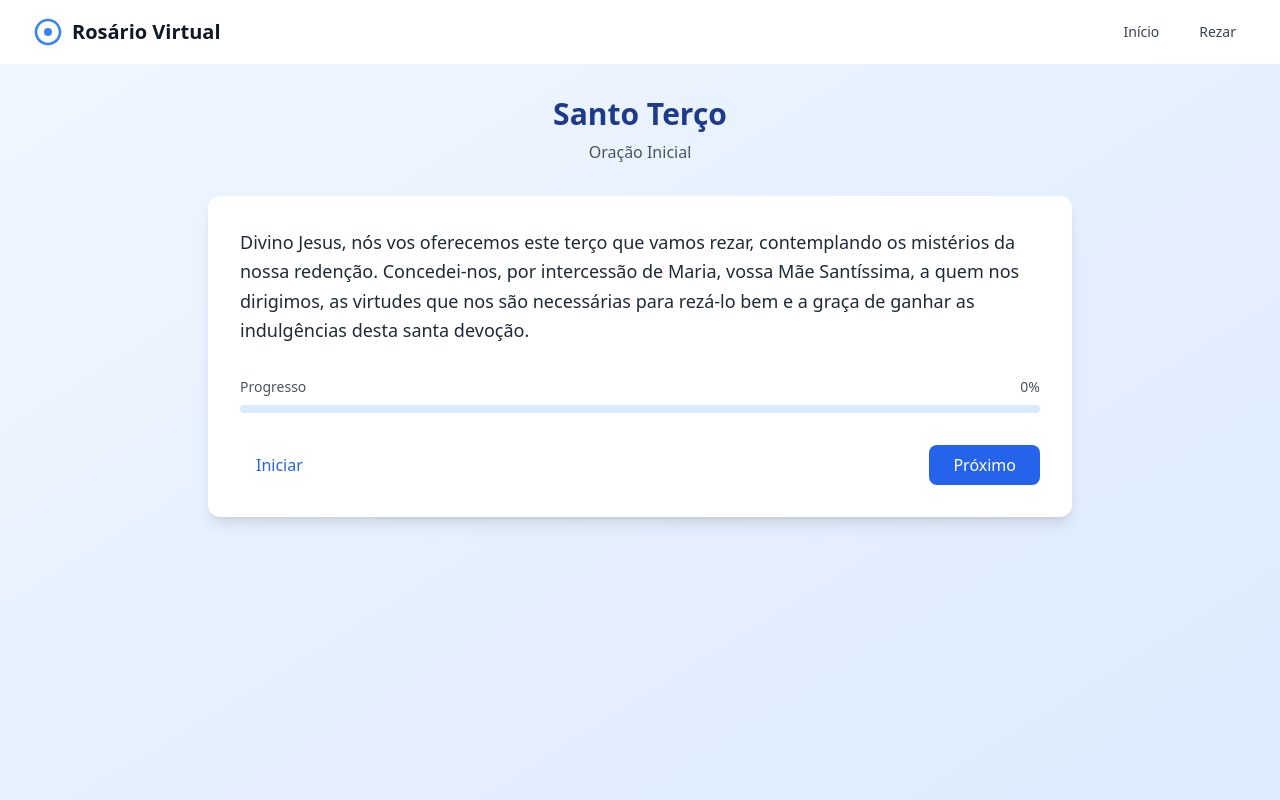
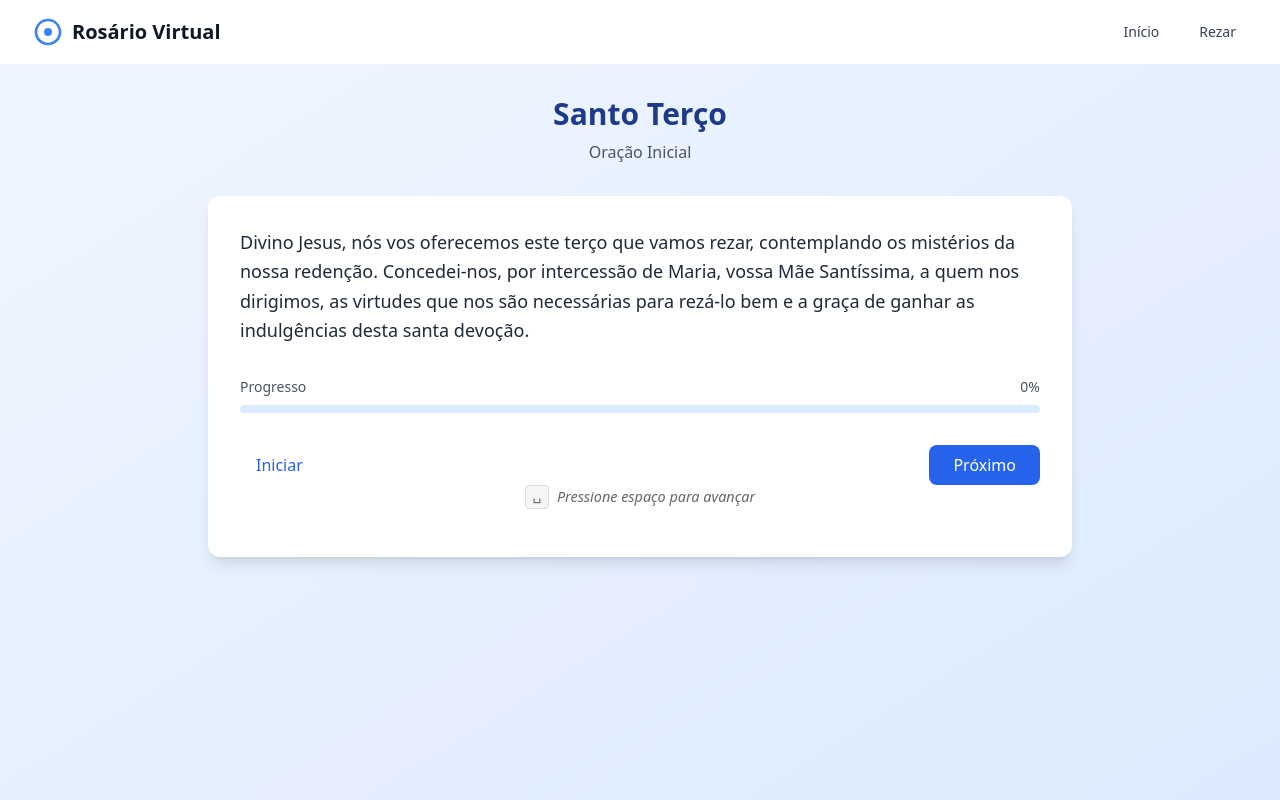
Before and after one commit to diegofonseca/rosario, a Vue app: page /rosario/pray in a window 1280 px wide. Shown: the top 800 px of the page. Built offline with nearby package versions, Linux system fonts and the light colour scheme.

Commit message:
feat: adiciona indicador visual do atalho de teclado
- Adicionado ícone da tecla de espaço
- Adicionada mensagem explicativa sobre o atalho
- Estilização suave e minimalista

```diff
--- a/src/views/Pray.vue
+++ b/src/views/Pray.vue
@@ -56,13 +56,19 @@
             Rezar Novamente
           </button>
         </div>
+
+        <!-- Ícone e mensagem sobre o atalho de teclado -->
+        <div class="keyboard-hint">
+          <span class="space-key">␣</span>
+          <span class="hint-text">Pressione espaço para avançar</span>
+        </div>
       </div>
     </div>
   </div>
 </template>
 
 <script>
-import { ref, computed } from 'vue'
+import { ref, computed, onMounted, onUnmounted } from 'vue'
 import { useRouter } from 'vue-router'
 
 export default {
@@ -234,6 +240,21 @@ export default {
       currentMysteryType.value = getCurrentMysteryType()
     }
 
+    const handleKeyPress = (event) => {
+      if (event.code === 'Space' || event.key === ' ') {
+        event.preventDefault() // Previne a rolagem da página
+        nextPrayer()
+      }
+    }
+
+    onMounted(() => {
+      window.addEventListener('keydown', handleKeyPress)
+    })
+
+    onUnmounted(() => {
+      window.removeEventListener('keydown', handleKeyPress)
+    })
+
     return {
       currentStep,
       currentTitle,
@@ -247,3 +268,33 @@ export default {
   }
 }
 </script>
+
+<style scoped>
+.keyboard-hint {
+  display: flex;
+  align-items: center;
+  justify-content: center;
+  gap: 8px;
+  margin-bottom: 16px;
+  color: #666;
+  font-size: 0.9em;
+}
+
+.space-key {
+  display: inline-flex;
+  align-items: center;
+  justify-content: center;
+  min-width: 24px;
+  height: 24px;
+  padding: 0 6px;
+  background-color: #f5f5f5;
+  border: 1px solid #ddd;
+  border-radius: 4px;
+  font-family: monospace;
+  font-size: 1.2em;
+}
+
+.hint-text {
+  font-style: italic;
+}
+</style>
```
